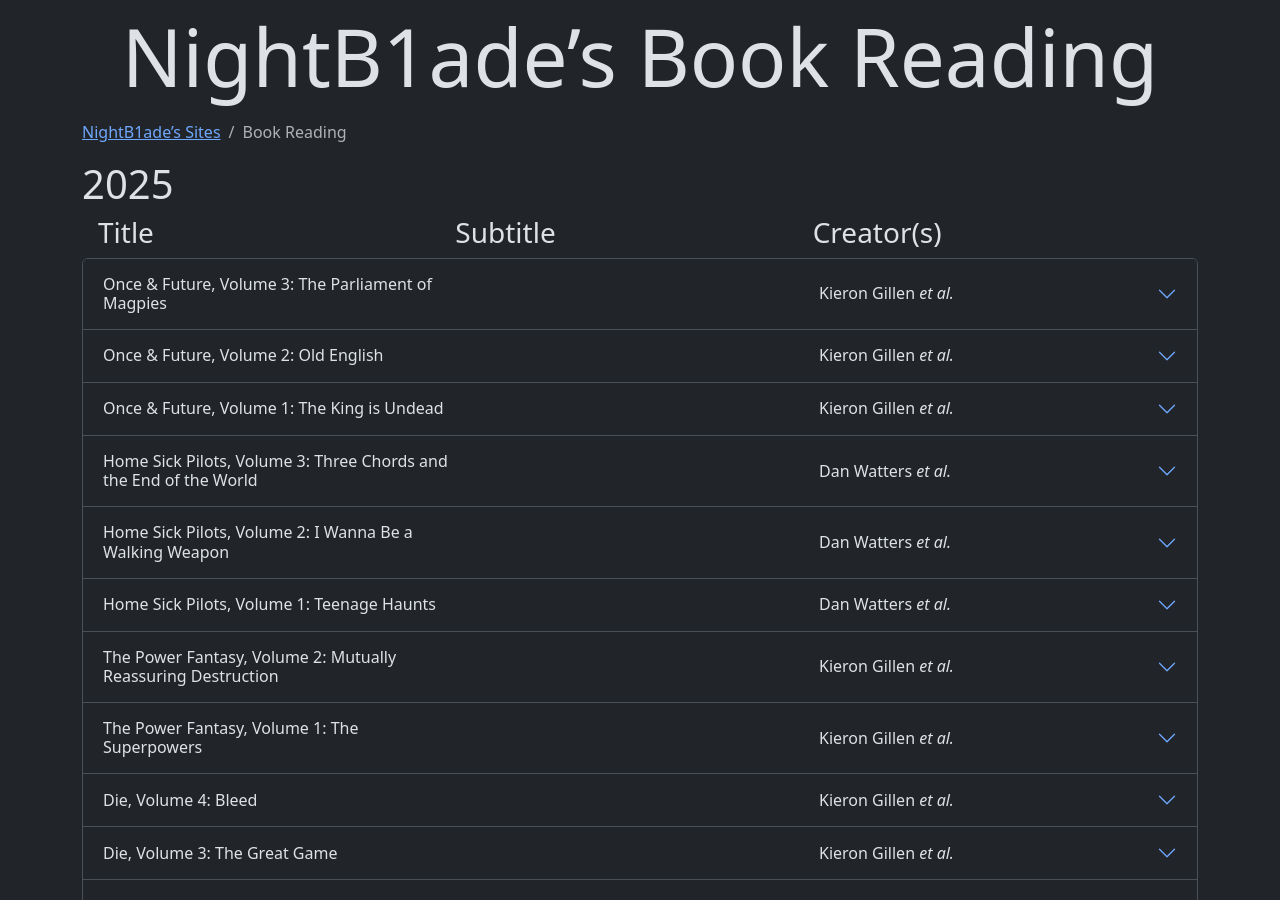
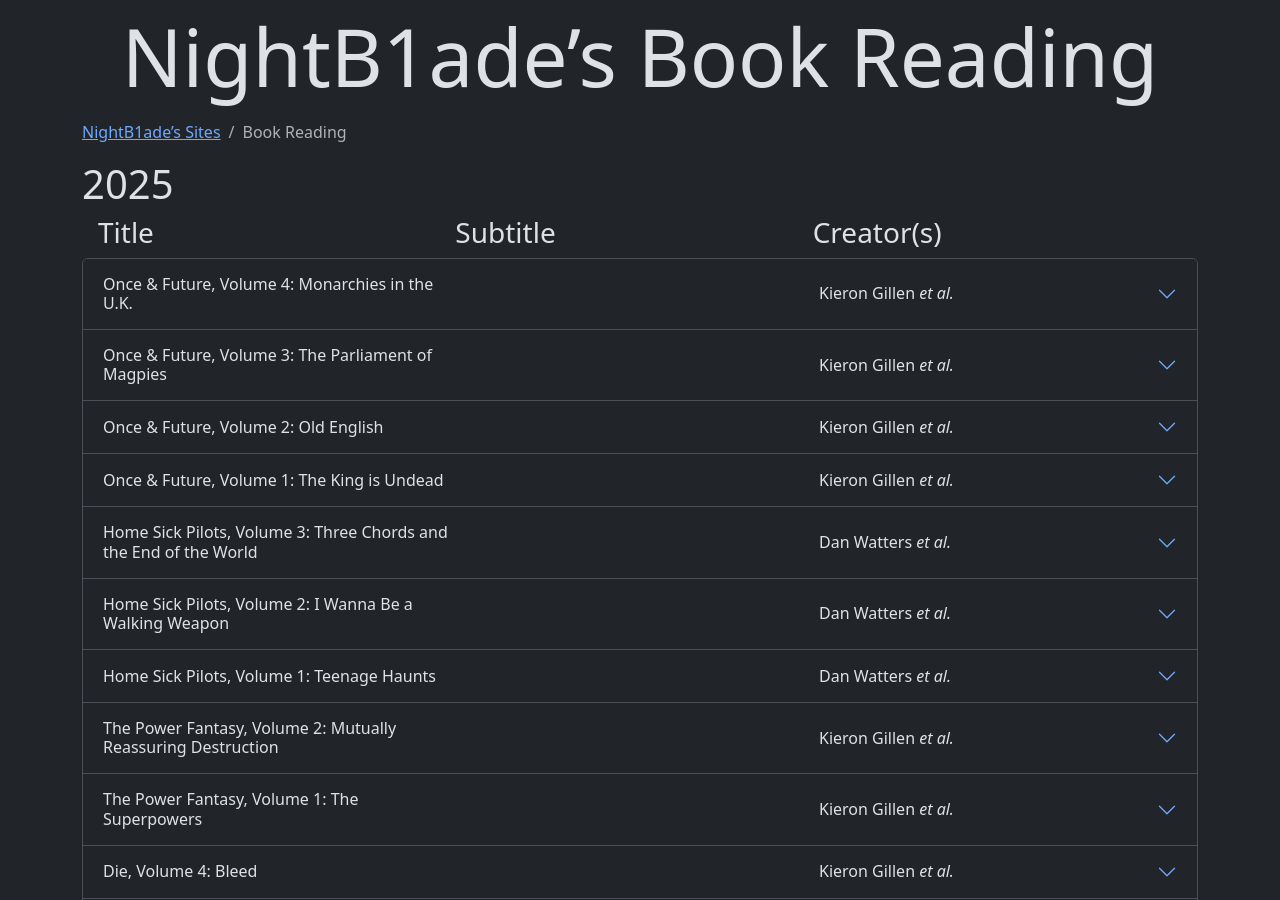
Before and after one commit to NightB1ade/BookReading, a Jekyll site: the page built from index.html, in a window 1280 px wide and 900 px high. Built offline with Jekyll 4.4.1, drawn with Linux system fonts in a browser that asks for light colours.

Commit message:
Once & Future, Volume 4: Monarchies in the U.K.: Add

```diff
--- a/_data/ReadingList.json
+++ b/_data/ReadingList.json
@@ -3196,4 +3196,27 @@
 			}
 		]
 	}
+	, {
+		"title": "Once & Future, Volume 4: Monarchies in the U.K."
+		, "creators": [
+			"Kieron Gillen"
+			, "Dan Mora"
+			, "Tamra Bonvillain"
+		]
+		, "numPages": 162
+		, "notes": []
+		, "isbns": [{
+			"isbn": "9781684158294"
+			, "description": "eBook"
+		}]
+		, "progress": [{
+				"date": "2025-11-04"
+				, "page": 33
+			}
+			, {
+				"date": "2025-11-05"
+				, "page": 162
+			}
+		]
+	}
 ]
```
